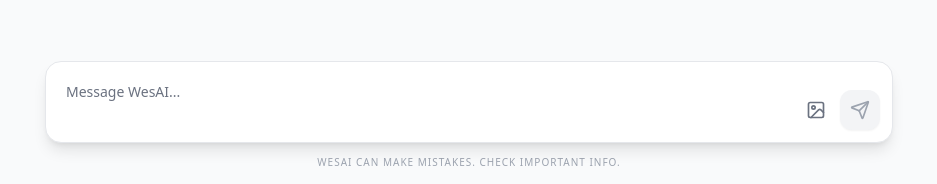
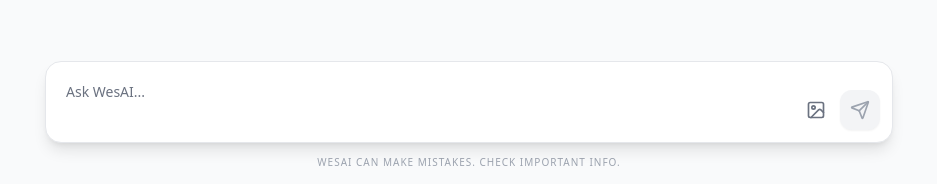
Before and after one commit to johnwesleyquintero/resume, a React (Vite) app: page /wesai in a window 1280 px wide. Shown: the part 598-782 px from the top of the page, without its empty margins (171-1108 px from the left). Built offline with nearby package versions, Linux system fonts and the light colour scheme; no server answers.

Commit message:
refactor(ChatInput): update placeholder text for better clarity
Change "Message WesAI..." to "Ask WesAI..." to better reflect the conversational nature of the input

```diff
--- a/src/components/wesjobai/ChatInput.tsx
+++ b/src/components/wesjobai/ChatInput.tsx
@@ -100,7 +100,7 @@
                 onSend();
               }
             }}
-            placeholder={apiKey ? "Message WesAI..." : "Configure API Key to start..."}
+            placeholder={apiKey ? "Ask WesAI..." : "Configure API Key to start..."}
             className="w-full bg-transparent border-none focus:ring-0 text-gray-900 dark:text-white placeholder-gray-500 p-3 min-h-[50px] max-h-[200px] resize-none text-sm"
             disabled={!apiKey || isLoading}
           />
```
